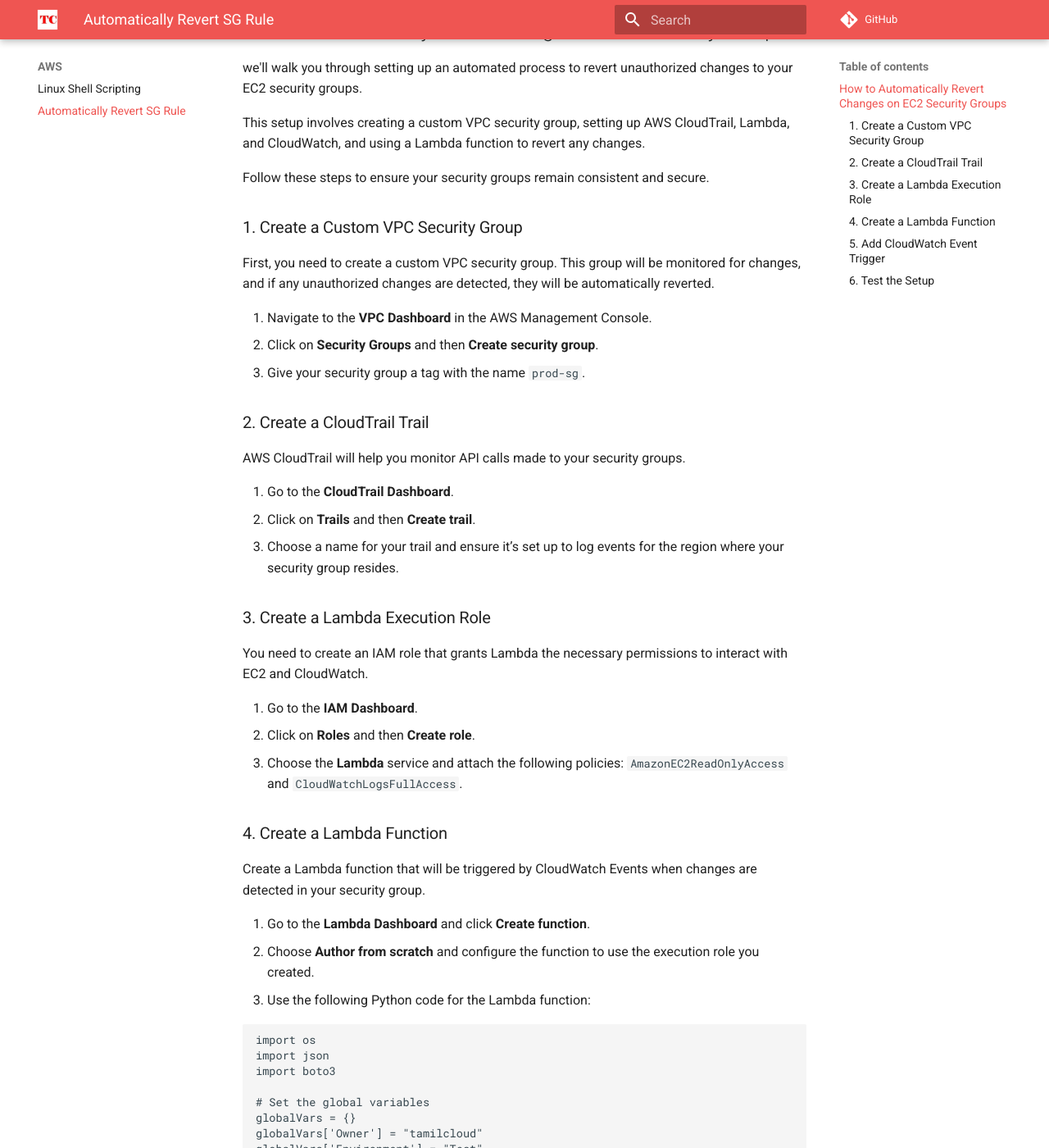
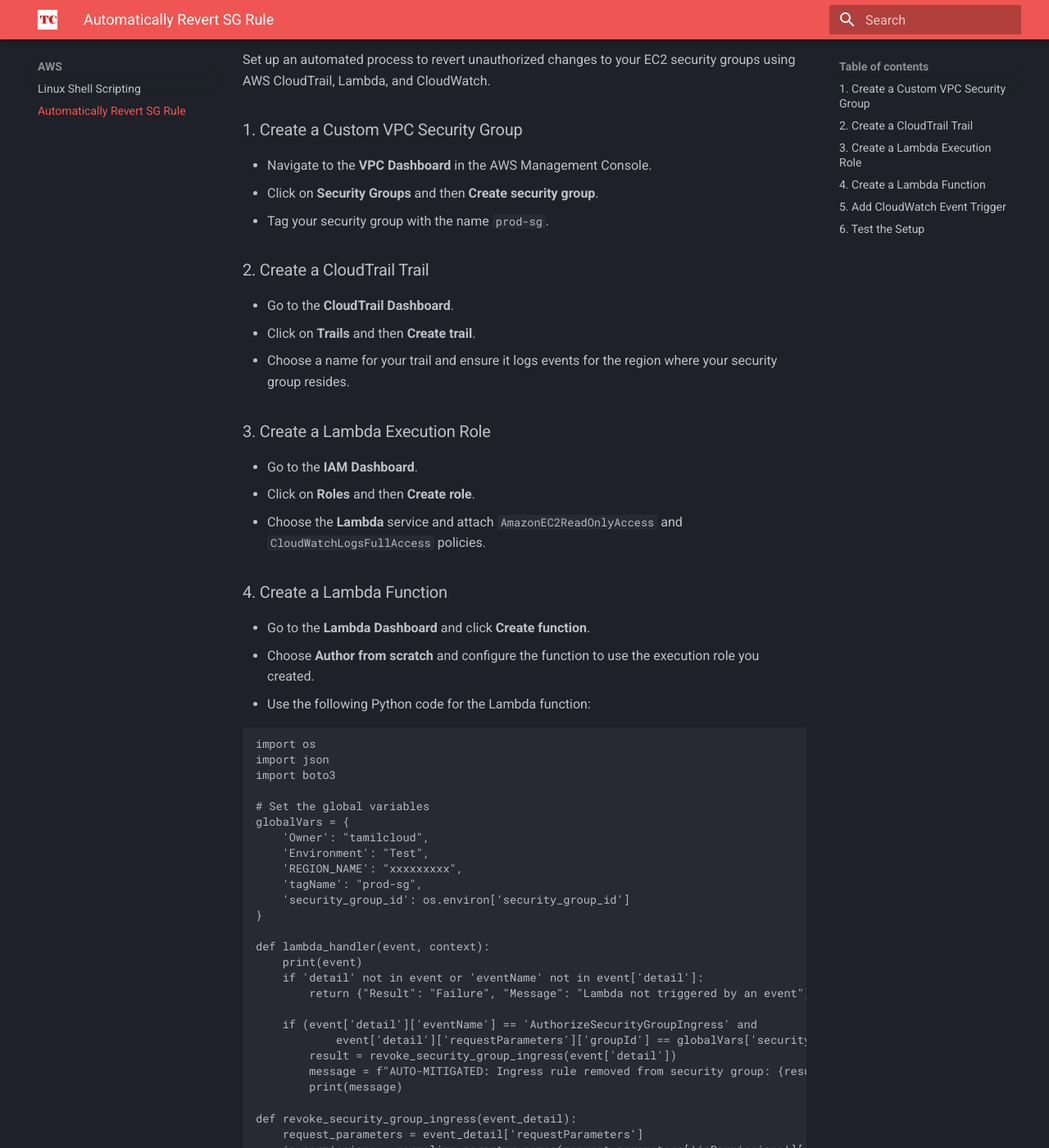
Before and after one commit to Vasanthabalaji01/techforall247, an MkDocs documentation site: the page built from docs/aws/automatically-revert-sg-rule.md, in a window 1280 px wide and 1400 px high, scrolled down 209 px. Shown: the whole window at 82% size. Built offline with MkDocs 1.6.1 and Material for MkDocs 9.7.7, drawn with Linux system fonts in a browser that asks for light colours; comment, search, counter and statistics services are not loaded; some of the changed text lies outside the part shown.

````diff
--- a/docs/aws/automatically-revert-sg-rule.md
+++ b/docs/aws/automatically-revert-sg-rule.md
@@ -1,42 +1,26 @@
-## How to Automatically Revert Changes on EC2 Security Groups
+# Automatically Revert Changes on EC2 Security Groups
 
-we'll walk you through setting up an automated process to revert unauthorized changes to your EC2 security groups.
-
-This setup involves creating a custom VPC security group, setting up AWS CloudTrail, Lambda, and CloudWatch, and using a Lambda function to revert any changes.
-
-Follow these steps to ensure your security groups remain consistent and secure.
+Set up an automated process to revert unauthorized changes to your EC2 security groups using AWS CloudTrail, Lambda, and CloudWatch.
 
 ### 1. Create a Custom VPC Security Group
-
-First, you need to create a custom VPC security group. This group will be monitored for changes, and if any unauthorized changes are detected, they will be automatically reverted.
-
-1. Navigate to the **VPC Dashboard** in the AWS Management Console.
-2. Click on **Security Groups** and then **Create security group**.
-3. Give your security group a tag with the name `prod-sg`.
+- Navigate to the **VPC Dashboard** in the AWS Management Console.
+- Click on **Security Groups** and then **Create security group**.
+- Tag your security group with the name `prod-sg`.
 
 ### 2. Create a CloudTrail Trail
-
-AWS CloudTrail will help you monitor API calls made to your security groups.
-
-1. Go to the **CloudTrail Dashboard**.
-2. Click on **Trails** and then **Create trail**.
-3. Choose a name for your trail and ensure it’s set up to log events for the region where your security group resides.
+- Go to the **CloudTrail Dashboard**.
+- Click on **Trails** and then **Create trail**.
+- Choose a name for your trail and ensure it logs events for the region where your security group resides.
 
 ### 3. Create a Lambda Execution Role
-
-You need to create an IAM role that grants Lambda the necessary permissions to interact with EC2 and CloudWatch.
-
-1. Go to the **IAM Dashboard**.
-2. Click on **Roles** and then **Create role**.
-3. Choose the **Lambda** service and attach the following policies: `AmazonEC2ReadOnlyAccess` and `CloudWatchLogsFullAccess`.
+- Go to the **IAM Dashboard**.
+- Click on **Roles** and then **Create role**.
+- Choose the **Lambda** service and attach `AmazonEC2ReadOnlyAccess` and `CloudWatchLogsFullAccess` policies.
 
 ### 4. Create a Lambda Function
-
-Create a Lambda function that will be triggered by CloudWatch Events when changes are detected in your security group.
-
-1. Go to the **Lambda Dashboard** and click **Create function**.
-2. Choose **Author from scratch** and configure the function to use the execution role you created.
-3. Use the following Python code for the Lambda function:
+- Go to the **Lambda Dashboard** and click **Create function**.
+- Choose **Author from scratch** and configure the function to use the execution role you created.
+- Use the following Python code for the Lambda function:
 
 ```python
 import os
@@ -44,93 +28,70 @@ import json
 import boto3
 
 # Set the global variables
-globalVars = {}
-globalVars['Owner'] = "tamilcloud"
-globalVars['Environment'] = "Test"
-globalVars['REGION_NAME'] = "xxxxxxxxx"
-globalVars['tagName'] = "prod-sg"
-globalVars['security_group_id'] = os.environ['security_group_id']
+globalVars = {
+    'Owner': "tamilcloud",
+    'Environment': "Test",
+    'REGION_NAME': "xxxxxxxxx",
+    'tagName': "prod-sg",
+    'security_group_id': os.environ['security_group_id']
+}
 
 def lambda_handler(event, context):
     print(event)
-    print(globalVars['security_group_id'])
-
     if 'detail' not in event or 'eventName' not in event['detail']:
         return {"Result": "Failure", "Message": "Lambda not triggered by an event"}
 
     if (event['detail']['eventName'] == 'AuthorizeSecurityGroupIngress' and
             event['detail']['requestParameters']['groupId'] == globalVars['security_group_id']):
         result = revoke_security_group_ingress(event['detail'])
-
         message = f"AUTO-MITIGATED: Ingress rule removed from security group: {result['group_id']} that was added by {result['user_name']}: {json.dumps(result['ip_permissions'])}"
+        print(message)
 
 def revoke_security_group_ingress(event_detail):
     request_parameters = event_detail['requestParameters']
     ip_permissions = normalize_paramter_names(request_parameters['ipPermissions']['items'])
-
-    response = boto3.client('ec2').revoke_security_group_ingress(
+    boto3.client('ec2').revoke_security_group_ingress(
         GroupId=request_parameters['groupId'],
         IpPermissions=ip_permissions
     )
-
-    result = {}
-    result['group_id'] = request_parameters['groupId']
-    result['user_name'] = event_detail['userIdentity']['arn']
-    result['ip_permissions'] = ip_permissions
-
-    return result
+    return {
+        'group_id': request_parameters['groupId'],
+        'user_name': event_detail['userIdentity']['arn'],
+        'ip_permissions': ip_permissions
+    }
 
 def normalize_paramter_names(ip_items):
     new_ip_items = []
-
     for ip_item in ip_items:
         new_ip_item = {
             "IpProtocol": ip_item['ipProtocol'],
             "FromPort": ip_item['fromPort'],
             "ToPort": ip_item['toPort']
         }
-
         if 'ipv6Ranges' in ip_item and ip_item['ipv6Ranges']:
             ipv_range_list_name = 'ipv6Ranges'
             ipv_address_value = 'cidrIpv6'
-            ipv_range_list_name_capitalized = 'Ipv6Ranges'
-            ipv_address_value_capitalized = 'CidrIpv6'
         else:
             ipv_range_list_name = 'ipRanges'
             ipv_address_value = 'cidrIp'
-            ipv_range_list_name_capitalized = 'IpRanges'
-            ipv_address_value_capitalized = 'CidrIp'
-
-        ip_ranges = []
-
-        for item in ip_item[ipv_range_list_name]['items']:
-            ip_ranges.append(
-                {ipv_address_value_capitalized: item[ipv_address_value]}
-            )
-
-        new_ip_item[ipv_range_list_name_capitalized] = ip_ranges
+        ip_ranges = [{ipv_address_value.capitalize(): item[ipv_address_value]} for item in ip_item[ipv_range_list_name]['items']]
+        new_ip_item[ipv_range_list_name.capitalize()] = ip_ranges
         new_ip_items.append(new_ip_item)
-
     return new_ip_items
 ```
 
 ### 5. Add CloudWatch Event Trigger
-
-Configure CloudWatch Events to trigger your Lambda function whenever a change is made to security groups.
-
-1. Go to the **CloudWatch Dashboard** and click **Rules**.
-2. Click **Create rule** and set the event source to **Event Source**.
-3. Choose **EC2 Security Group** and set the detail type to **AWS API Call via CloudTrail**.
-4. Add your Lambda function as the target and configure any additional settings as needed.
+- Go to the **CloudWatch Dashboard** and click **Rules**.
+- Click **Create rule** and set the event source to **Event Source**.
+- Choose **EC2 Security Group** and set the detail type to **AWS API Call via CloudTrail**.
+- Add your Lambda function as the target.
 
 ### 6. Test the Setup
+- Manually change the rules in your security group.
+- Verify that the changes are reverted automatically.
+- Monitor CloudWatch Logs and Lambda execution results to confirm functionality.
 
-To ensure everything is working correctly, manually change the rules in your security group and verify that the changes are reverted automatically. Monitor CloudWatch Logs and Lambda execution results to confirm that the process is functioning as expected.
 
----
+Feel free to reach out us if you have any questions or need further assistance!
 
-Automating the management of security groups with AWS Lambda and CloudWatch Events can help maintain the integrity of your infrastructure by automatically reverting unauthorized changes. This setup not only saves time but also ensures that your security policies are consistently enforced.
-
-For more details and the complete code, check out our GitHub repository [Automatically-Revert-SG-Rule](https://github.com/techforall247/Automatically-Revert-SG-Rule).
-
-Feel free to reach out if you have any questions or need further assistance!
+[![Automatically-Revert-SG-Rule](https://img.shields.io/badge/GitHub-Automatically--Revert--SG--Rule-blue?logo=github)](https://github.com/techforall247/Automatically-Revert-SG-Rule)
--- a/mkdocs.yml
+++ b/mkdocs.yml
@@ -1,11 +1,10 @@
 site_name: Tamil Cloud
-
-repo_url: https://github.com/Vasanthabalaji01/techforall247
 
 theme:
   name: material
   palette:
     primary: red
+    scheme: slate  # This ensures dark mode is always enabled
   logo: assets/image/tamil_cloud_logo.jpg
   favicon: assets/image/tamil_cloud_logo.jpg
   features:
@@ -20,12 +19,18 @@ nav:
      - Automatically Revert SG Rule: aws/automatically-revert-sg-rule.md
   - DevOps Training 2024:
       - Index: devops_training/devops_trainng_2024.md
-  - terraform-workspace:
-      - Index: terraform-workspace.md
-      - tfcloud-sentinel: tfcloud-sentinel.md
-      - s3bucketcreation: aws/s3bucketcreation.md
-      - tfcloud-github-workflow: tfcloud-github-workflow.md
-  - Docker Jenkins: dockerjenkins.md
 
 extra:
   generator: false
+  social:
+    - icon: fontawesome/brands/linkedin
+      link: https://www.linkedin.com/in/tamil-cloud-%E0%AE%A4%E0%AE%AE%E0%AE%BF%E0%AE%B4%E0%AF%8D-%E0%AE%95%E0%AE%BF%E0%AE%B3%E0%AE%B5%E0%AF%81%E0%AE%9F%E0%AF%8D-41ab5519a
+      name: LinkedIn
+    - icon: fontawesome/brands/youtube
+      link: https://youtube.com/@tamilcloudzone
+      name: YouTube
+    - icon: fontawesome/brands/facebook
+      link: https://www.facebook.com/tamilcloudchennal
+      name: Facebook
+
+copyright: Copyright &copy; Tamil Cloud Commuity
````
Also changed, not shown: docs/aws/linuxeng-need-shell-scripting.md (+34 -52 lines), docs/contributes.md (added, +7 -0 lines), docs/devops_training/devops_trainng_2024.md (+1 -1 lines), docs/index.md (+10 -40 lines), docs/assets/image/tamil_cloud_logo.png (added), docs/assets/image/tamil_cloud_logo_.png (added), 1 other file.
